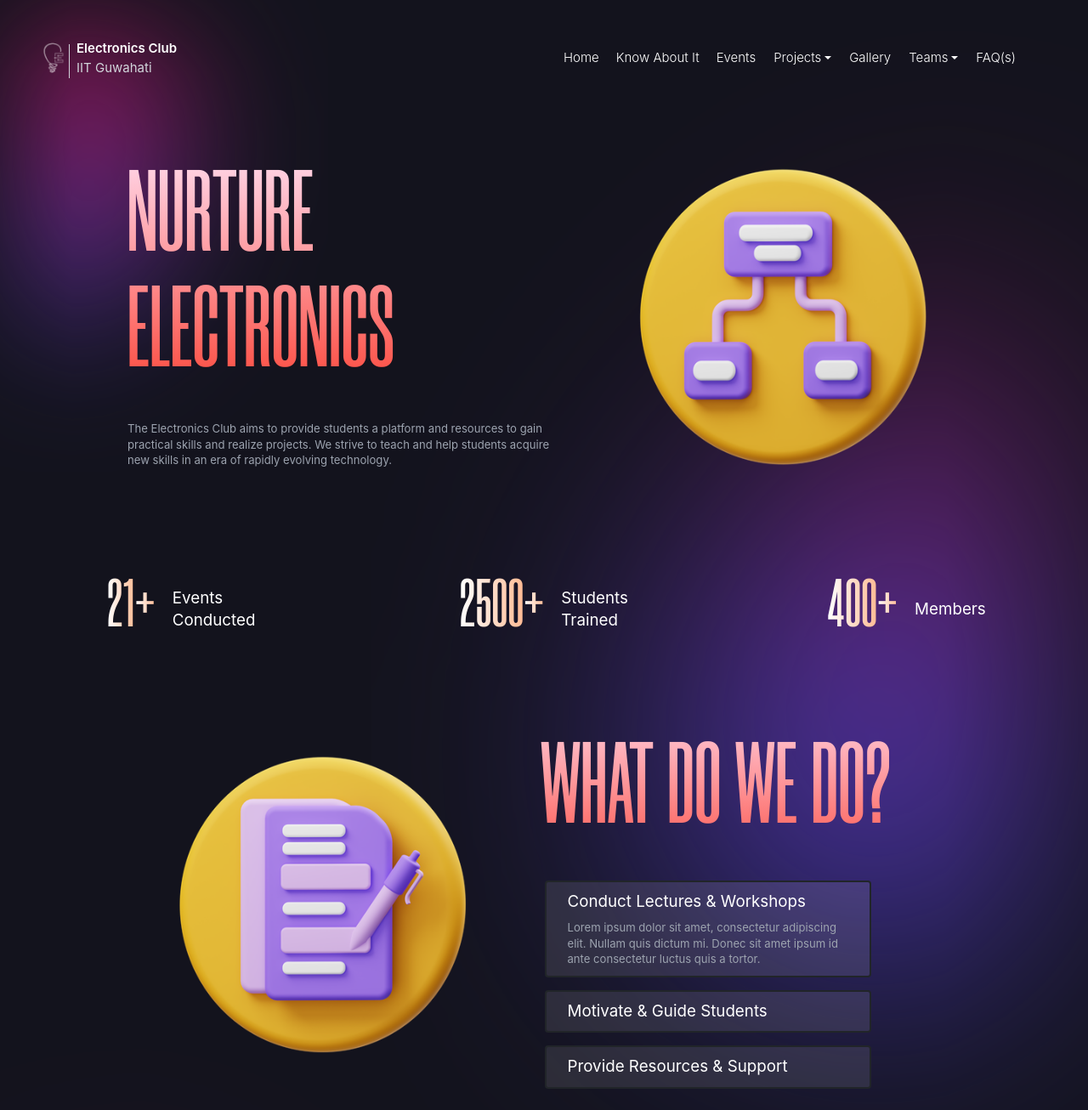
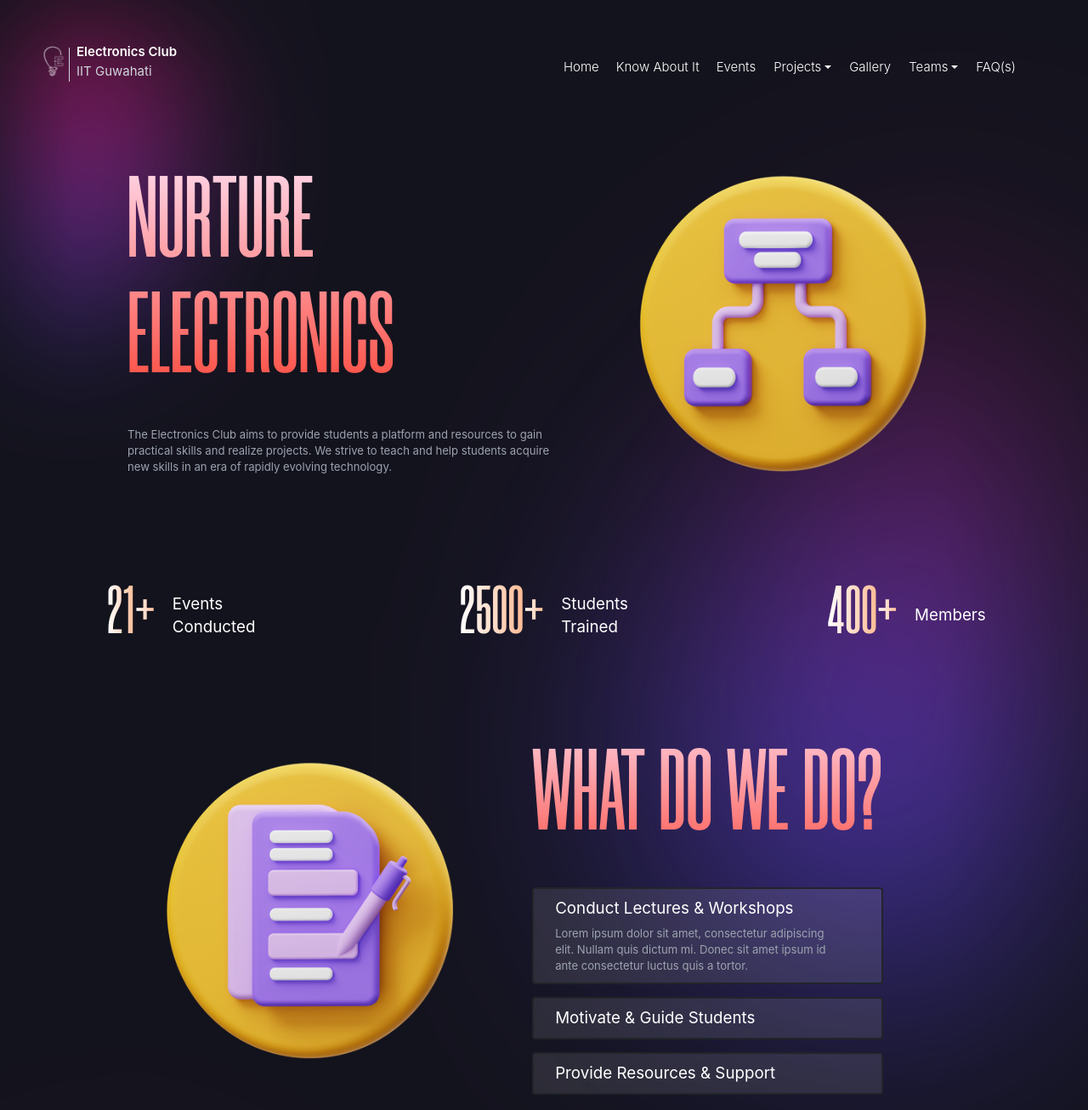
Before and after one commit to KoustubGRao/Ec-Website, a plain HTML site: page home.html in a window 1280 px wide. Shown: the top 1306 px of the page at 85% size. Drawn offline with nearby package versions, Linux system fonts and the light colour scheme.

Commit message:
changes added

```diff
--- a/CSS/home.css
+++ b/CSS/home.css
@@ -46,7 +46,6 @@ main .about-us
 .what
 {
     font-size: 60px;
-    padding-left: 20px;
     text-align: center;
     background: linear-gradient(105.83deg, #FFD2E3 1.41%, #F86F64 75.93%), linear-gradient(107.11deg, #FFFFFF -0.93%, #FFBB94 81.79%), #FFFFFF;
     -webkit-background-clip: text;
--- a/home.html
+++ b/home.html
@@ -22,7 +22,7 @@
 <body class="home-body">
 
     <header class="header lg:flex">
-        <div class="flex">
+        <div class="flex items-center">
             <!--EC LOGO   -->
             <div>
                 <a href="home.html" class="home px-5 pr-5 sm:px-20 sm:pr-20">
@@ -42,7 +42,7 @@
             </button>
         </div>
         <div class="hidden top-nav w-full lg:inline-flex lg:flex-grow lg:w-auto lg:pr-20" id="navigation">
-            <div class="block pt-1.5 lg:pt-0 lg:inline-flex lg:flex-row lg:ml-auto flex flex-col items-center text-sm">
+            <div class="block pt-3 lg:pt-0 lg:inline-flex lg:flex-row lg:ml-auto flex flex-col items-center text-sm">
                 <a class="lg:inline-flex lg:w-auto px-2.5 " id='nav1' href="home.html">Home</a>
                 <a class="lg:inline-flex lg:w-auto px-2.5 " id='nav2'>Know About It</a>
                 <a class="lg:inline-flex lg:w-auto px-2.5 " id='nav3'>Events</a>
@@ -110,10 +110,10 @@
         <!-- Stats End-->
 
         <!-- What we do Begin -->
-        <div class=" pt-10 mt-10 flex flex-col justify-center items-center md:flex md:flex-row md:justify-center md:items-center" >
+        <div class=" pt-10 mt-10 flex flex-col justify-center items-center md:flex md:flex-row md:justify-center " >
             <img class="dimage wwd-image1 mb-20 lg:mb-0" id="img1" src="images/image_1.png" style="top:0;left:0;opacity:1;" />
             <div class="flex flex-col mr-3 pb-3">
-                <div class="what morganite-heading-1 uppercase">
+                <div class="lg:mx-16 what morganite-heading-1 uppercase">
                     What do we do?
                 </div>
                 <div class=" lg:mx-16 flex flex-row  acc_box" >
```
Also changed, not shown: reseources/prev-year-website/index.html (+1 -1 lines).
